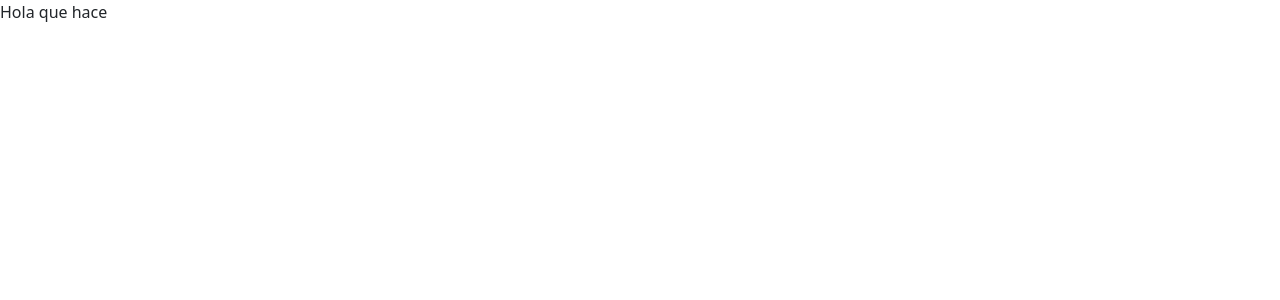
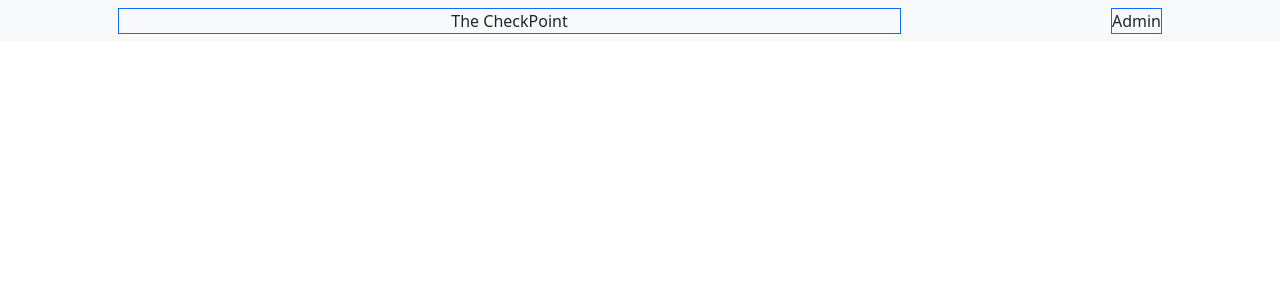
Before and after one commit to Veliz97N/the_checkpoint, a React (Create React App) app: page / in a window 1280 px wide. Shown: the top 300 px of the page. Built offline with nearby package versions, Linux system fonts and the light colour scheme.

Commit message:
Add Topbar

```diff
--- a/src/App.js
+++ b/src/App.js
@@ -1,8 +1,10 @@
+import Topbar from "./Folder_SideBar_TopBar/Topbar";
+
 
 function App() {
   return (
     <div className="App">
-      Hola que hace
+      <Topbar></Topbar>
     </div>
   );
 }
--- /dev/null
+++ b/src/Folder_SideBar_TopBar/Topbar.js
@@ -0,0 +1,25 @@
+import React,{useContext, useState} from 'react'
+
+const Topbar = () => {
+
+
+    return (
+        <nav className="navbar navbar-expand-lg navbar-light bg-light mb-3">
+            <div className="container px-5">
+                <div className="nombre_empresa border border-primary w-75 d-flex justify-content-center">
+                    The CheckPoint
+                </div>
+                <div className="usuario border border-primary">
+                    <div className="nombre_usuario">
+                        Admin
+                    </div>
+                    <div className="foto_usuario">
+
+                    </div>
+                </div>
+            </div>
+        </nav>
+    )
+}
+
+export default Topbar
```
Also changed, not shown: src/Folder_SideBar_TopBar/Fido_Dido.jpeg (added), src/Folder_SideBar_TopBar/Sidebar.js (added), 1 other file (tests, documents, lock files or other folders).
